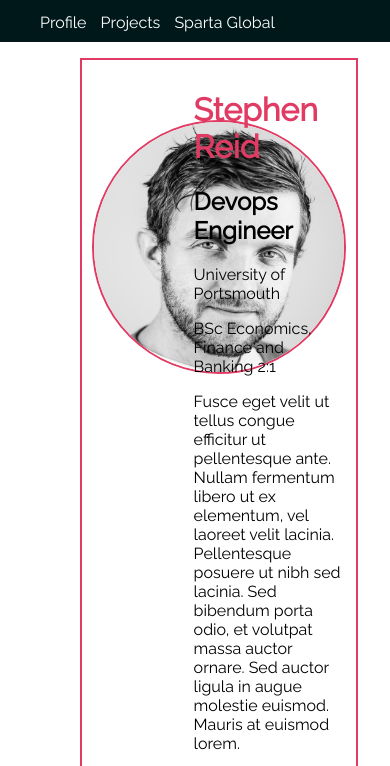
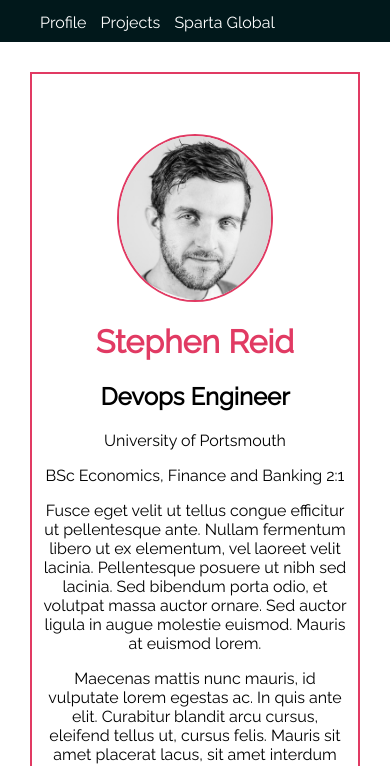
Before and after one commit to JBachenSparta/sparta-responsive-profile, a plain HTML site: page index.html in a window 390 px wide. Shown: the part 30-796 px from the top of the page. Drawn offline with Linux system fonts and the light colour scheme.

Commit message:
Added responsive design to files

```diff
--- a/css/global.css
+++ b/css/global.css
@@ -45,3 +45,20 @@ body {
 .main-content {
   margin: 0 80px;
 }
+
+/* @media screen, responsive design for different devices */
+
+/* Shrinks headshot size */
+@media screen and (max-width: 1000px){
+ .left #headshot{
+    Width: 82%;
+    height: auto;
+  }
+}
+
+/* increases margin of main content at display width less than 700px */
+@media screen and (max-width: 700px){
+  .main-content{
+    margin: 30px;
+  }
+}
--- a/css/index.css
+++ b/css/index.css
@@ -30,3 +30,25 @@ header, .experience {
 	border: 2px solid #E13A63;
 	padding: 10px;
 }
+
+
+@media screen and (max-width: 700px){
+ .left #headshot{
+    Width: 152px;
+    height: 164px;
+  }
+
+  .left, .right{
+  float: none;
+	text-align: center;
+	width: 100%;
+  }
+
+	.right{
+		text-align: center;
+	}
+
+	ul li {
+		list-style-position: inside;
+	}
+}
--- a/index.html
+++ b/index.html
@@ -3,10 +3,13 @@
 <head>
   <title>Stephen Reid</title>
 
+  <meta name="viewport" content="width=device-width, initial-scale=1.0, user-scalable=no">
+
   <link href="https://fonts.googleapis.com/css?family=Raleway" rel="stylesheet">
   <link rel="stylesheet" type="text/css" href="css/global.css">
   <link rel="stylesheet" type="text/css" href="css/index.css">
 </head>
+
 <body>
   <nav class="navbar">
     <div>
```
Also changed, not shown: projects.html (+2 -0 lines).
